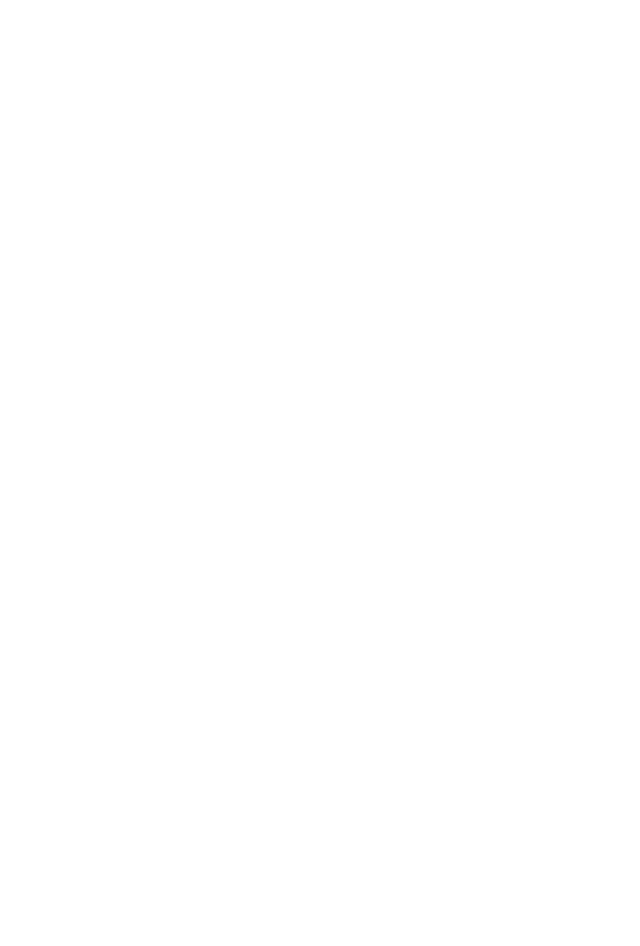
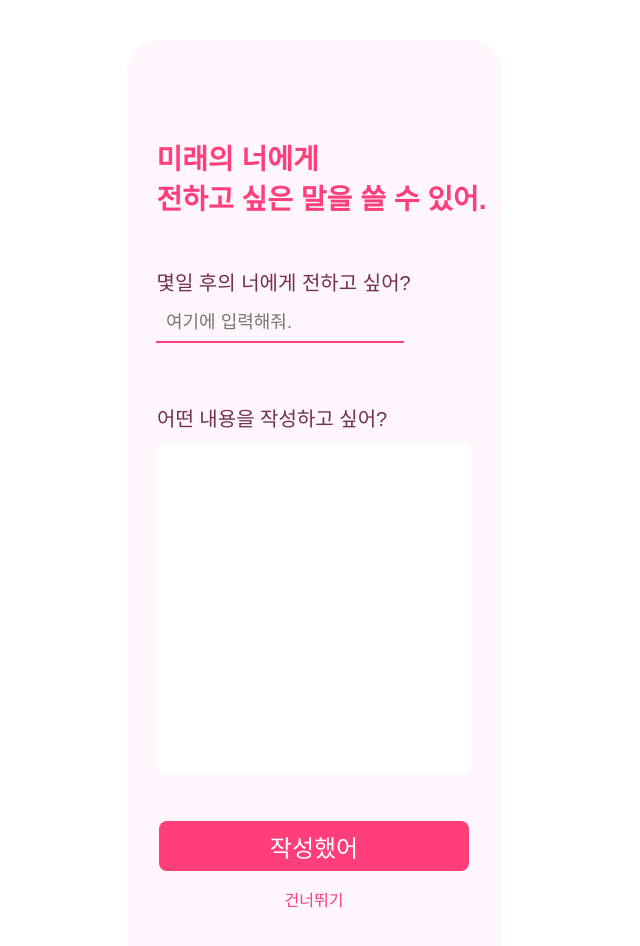
Before and after one commit to huise0ng/MOK.png, a SvelteKit app: page /send in a window 1280 px wide. Shown: the top 946 px of the page, without its empty margins (326-966 px from the left). Before the commit the page ends 800 px from the top, so only its background shows below. Built offline with nearby package versions, Linux system fonts and the light colour scheme.

Commit message:
ADD :: 편지쓰기 페이지 퍼블리싱

```diff
--- a/src/routes/send/+page.svelte
+++ b/src/routes/send/+page.svelte
@@ -0,0 +1,153 @@
+<script>
+    let days = '';
+    let title = '';
+    let message = '';
+
+    const handleSubmit = () => {
+        console.log({ days, title, message });
+    };
+
+    const handleSkip = () => {
+        window.location.href = '/home';
+    };
+</script>
+
+<style>
+    .container {
+        width: 375px;
+        height: 931px;
+        display: flex;
+        flex-direction: column;
+        align-items: center;
+        justify-content: center;
+        position: relative;
+        background-color: #FFF5FD;
+        font-family: 'Pretendard', sans-serif;
+        margin: 0 auto;
+        overflow: hidden;
+        border-radius: 32px;
+        margin: 40px auto 0;
+    }
+
+    h1 {
+        color: #FF3E7A;
+        font-size: 28px;
+        font-weight: Extrabold;
+        margin-bottom: 50px;
+        margin-top: -50px;
+        text-align: left;
+        padding-left: 20px;
+        width: calc(100% - 40px);
+    }
+
+    label {
+        display: block;
+        color: #732F4B;
+        font-size: 20px;
+        margin-bottom: 8px;
+        padding-left: 20px;
+        width: calc(100% - 40px);
+    }
+
+    input[type="text"] {
+        width: 248px;
+        border: none;
+        border-bottom: 2px solid #FF3E7A;
+        padding: 8px 10px;
+        font-size: 18px;
+        margin-bottom: 30px;
+        box-sizing: border-box;
+        background-color: transparent;
+        outline: none;
+        color: #FF3E7A;
+        margin-right: 68px;
+    }
+
+    .white-box {
+        width: 314px;
+        height: 332px;
+        background-color: #FFFFFF;
+        border-radius: 8px;
+        margin-top: 70px;
+        position: relative;
+    }
+
+    .white-box-label {
+        position: absolute;
+        top: -40px;
+        left: 0;
+        width: 100%;
+        text-align: left;
+        padding-left: 10px;
+        font-size: 20px;
+        color: #732F4B;
+        margin-left: -10px;
+    }
+
+    .button-container {
+        display: flex;
+        justify-content: center;
+        width: calc(100% - 40px);
+        margin-top: 50px;
+    }
+
+    button {
+        width: 310px;
+        height: 50px;
+        background-color: #FF3E7A;
+        border: none;
+        border-radius: 8px;
+        color: #FFFFFF;
+        font-size: 18pt;
+        font-family: 'Pretendard', sans-serif;
+        font-weight: 400;
+        cursor: pointer;
+        position: absolute;
+        bottom: 100px;
+        left: 50%;
+        transform: translateX(-50%);
+        display: flex;
+        align-items: center;
+        justify-content: center;
+    }
+
+    button:hover {
+        background-color: #e03570;
+    }
+
+    .skip-text {
+        font-size: 16px;
+        color: #FF3E7A;
+        cursor: pointer;
+        position: absolute;
+        bottom: 60px;
+        left: 50%;
+        transform: translateX(-50%);
+        text-align: center;
+    }
+
+    .skip-text:hover {
+        text-decoration: underline;
+    }
+
+</style>
+
+<div class="container">
+    <h1>미래의 너에게 <br>전하고 싶은 말을 쓸 수 있어.</h1>
+
+    <label for="days">몇일 후의 너에게 전하고 싶어?</label>
+    <input type="text" id="days" bind:value={days} placeholder="여기에 입력해줘." />
+
+    <div class="white-box">
+        <!-- svelte-ignore a11y-label-has-associated-control -->
+        <label class="white-box-label">어떤 내용을 작성하고 싶어?</label>
+    </div>
+
+    <div class="button-container">
+        <button on:click={handleSubmit}>작성했어</button>
+    </div>
+
+    <!-- svelte-ignore a11y-click-events-have-key-events -->
+    <!-- svelte-ignore a11y-no-static-element-interactions -->
+    <div class="skip-text" on:click={handleSkip}>건너뛰기</div>
+</div>
```
